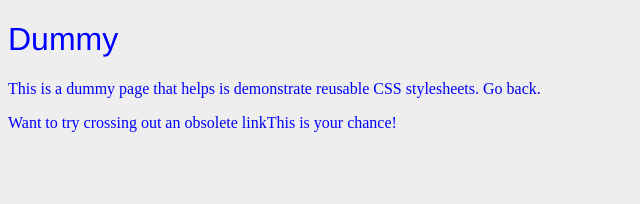
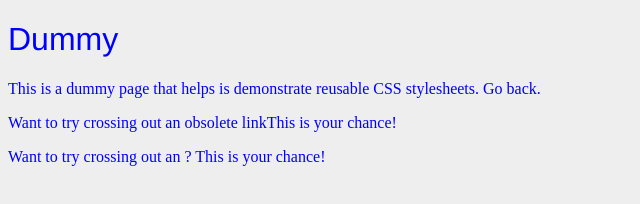
Before and after one commit to saltywoodchucksk8r/css-practice, a plain HTML site: page dummy.html in a window 1280 px wide. Shown: the whole page, without its empty margins (0-640 px from the left). Drawn offline with Linux system fonts and the light colour scheme.

Commit message:
Update dummy.html

```diff
--- a/dummy.html
+++ b/dummy.html
@@ -22,6 +22,10 @@
     <P>Want to try crossing out an<a href='nowehere.html'> obsolete link</a>This
        is your chance!</P>
 
+       <p> Want to try crossing out an <a href='nowhere.html'
+        style='color: #990000; text-decoration: line-through;'></a>?
+        This is your chance!</p>
+
 </body>
 
 </html>
```
